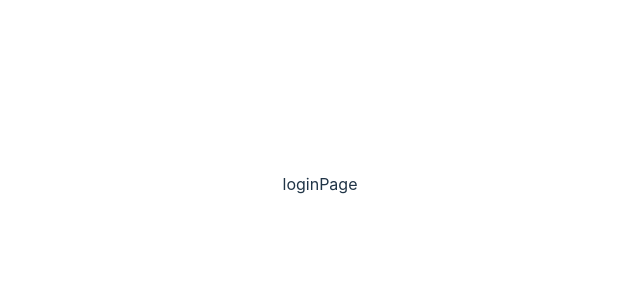
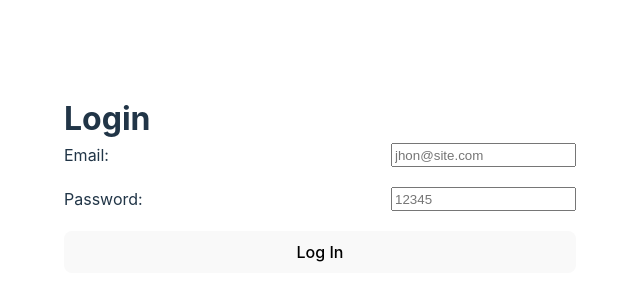
Before and after one commit to Darkmift/state-managment-demo-react, a React (Vite) app: page /login in a window 1280 px wide. Shown: the part 216-516 px from the top of the page, without its empty margins (320-960 px from the left). Built offline with nearby package versions, Linux system fonts and the light colour scheme.

Commit message:
applied login page

```diff
--- a/src/components/pages/LoginPage.jsx
+++ b/src/components/pages/LoginPage.jsx
@@ -1,7 +1,68 @@
-import React from 'react';
+import React, { useEffect, useState } from 'react';
+import { useDispatch, useSelector } from 'react-redux';
+import { useNavigate } from 'react-router-dom';
+import { fetchUser } from '../../store/slices/user.slice';
+
+import uuid from '../../utils/uuid';
 
 function LoginPage() {
-  return <div>loginPage</div>;
+  const [email, setEmail] = useState('');
+  const [password, setPassword] = useState('');
+
+  const dispatch = useDispatch();
+  const { name: uName, email: uEmail } = useSelector((state) => state.users);
+  const navigate = useNavigate();
+
+  useEffect(() => {
+    if (uName.length) navigate('/todos');
+  }, [uName, navigate]);
+
+  const handleSubmit = async (e) => {
+    e.preventDefault();
+    if (!email?.length || !password?.length) {
+      throw new Error('Invalid Credentials');
+    }
+    const res = await dispatch(fetchUser({ email, password }));
+    if (!res.payload.name.length) return;
+    navigate('/todos');
+  };
+
+  const uuid1 = uuid();
+  const uuid2 = uuid();
+
+  return (
+    <div className="login" style={{ width: '40vw' }}>
+      <h1>Login</h1>
+      <form
+        onSubmit={handleSubmit}
+        style={{ display: 'flex', flexDirection: 'column', minWidth: '30vw', gap: '20px' }}
+      >
+        <label htmlFor={uuid1} style={{ display: 'flex', justifyContent: 'space-between' }}>
+          Email:
+          <input
+            id={uuid1}
+            type="text"
+            // placeholder="Email"
+            placeholder="jhon@site.com"
+            value={email}
+            onChange={(e) => setEmail(e.target.value)}
+          />
+        </label>
+        <label htmlFor={uuid2} style={{ display: 'flex', justifyContent: 'space-between' }}>
+          Password:
+          <input
+            id={uuid2}
+            type="password"
+            placeholder="12345"
+            value={password}
+            onChange={(e) => setPassword(e.target.value)}
+          />
+        </label>
+        <button type="submit">Log In</button>
+      </form>
+      {uName && <div>Hello: {uName}</div>}
+    </div>
+  );
 }
 
 export default LoginPage;
```
